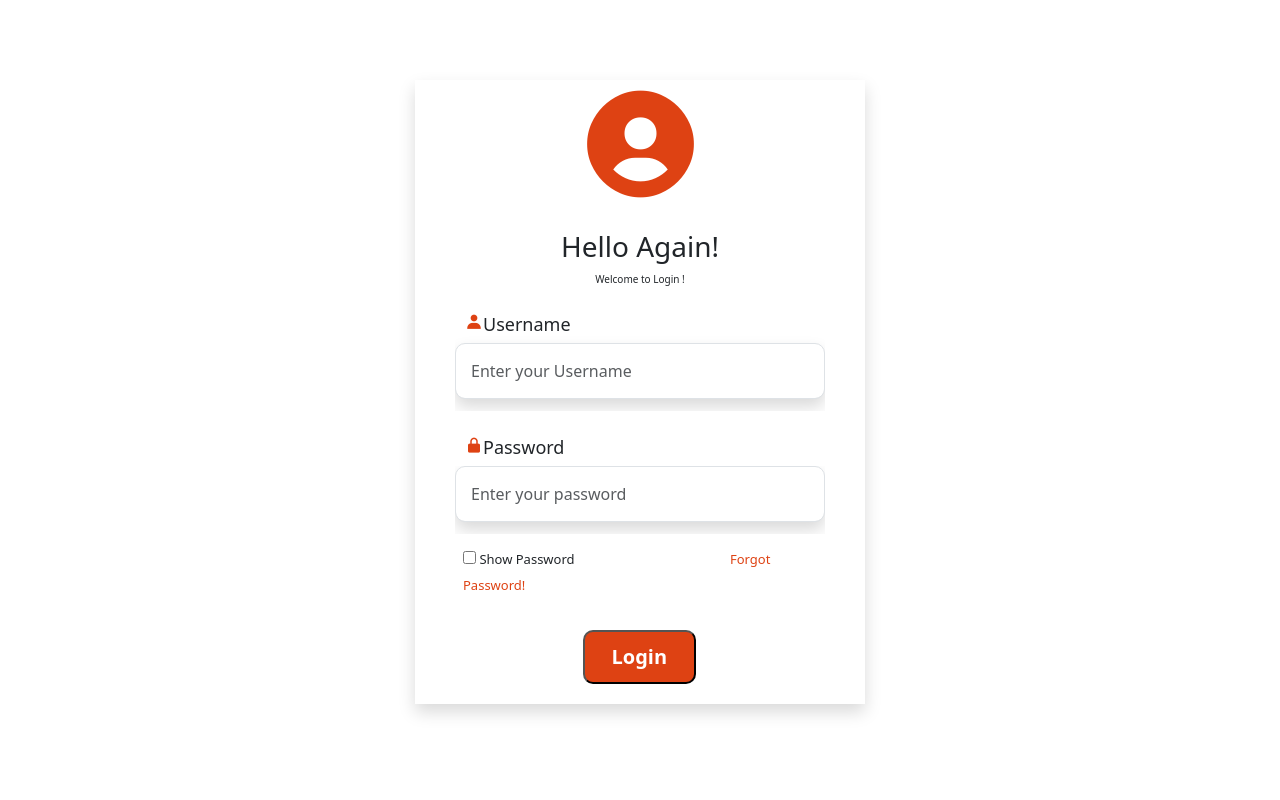
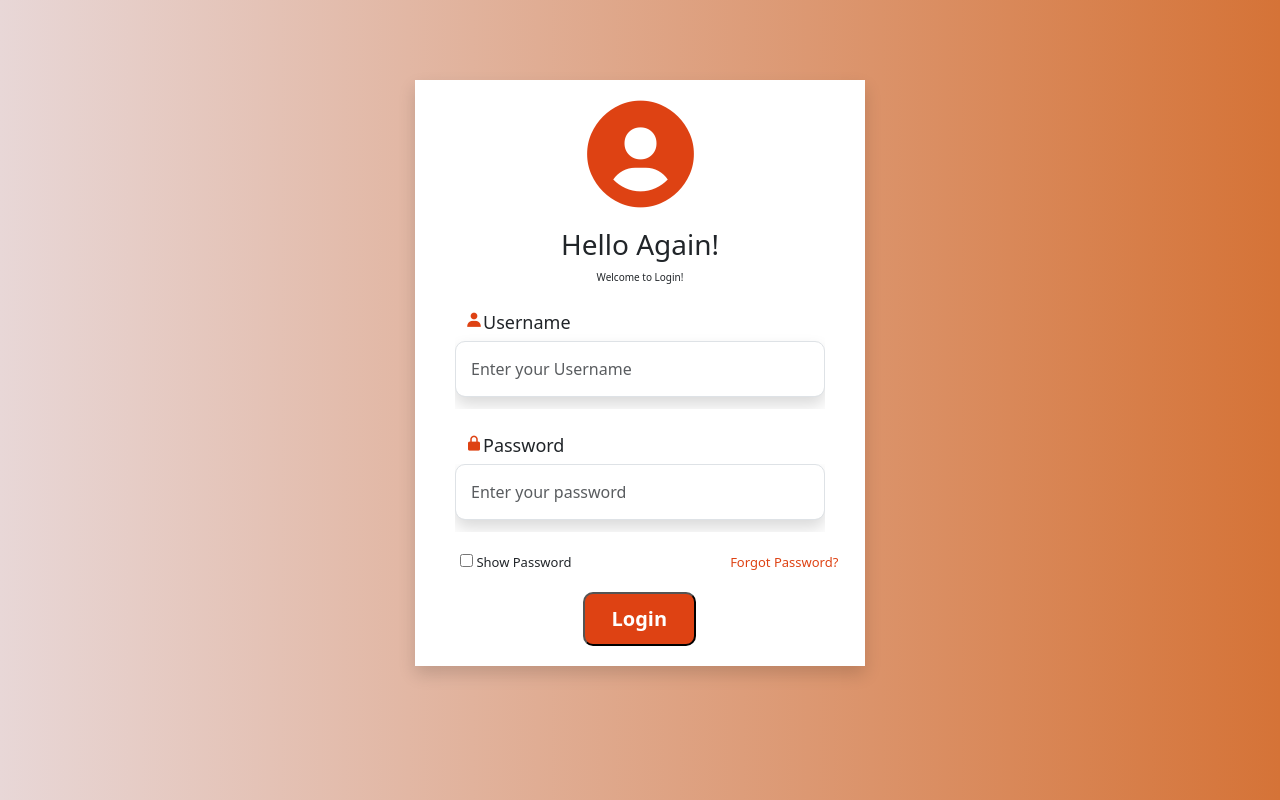
Before and after one commit to ruban-04/User-Authentication, a plain HTML site: page index.html in a window 1280 px wide. Drawn offline with nearby package versions, Linux system fonts and the light colour scheme.

Commit message:
Today Update

```diff
--- a/index.html
+++ b/index.html
@@ -11,37 +11,36 @@
 </head>
 <body>
 
+<div class="container-fluid">
+    <form action="" id="formpage" class="shadow">
+        <i class='bx bxs-user-circle' id="icon1"></i>
 
-<div class="container">
-    <form action="" id="formpage" class="shadow">
-        <i class='bx bxs-user-circle'id="icon1" ></i>
+        <h3 class="headline pt-1">Hello Again!</h3>
+        <p class="welcome">Welcome to Login!</p>
 
-        <h3 class="headline pt-3">Hello Again!</h3>
-        <p class="welcome">Welcome to Login ! </p>
         <div class="input-type">
-            <label for="username"><i class='bx bxs-user 'id="icon2"></i>Username </i></label>
-            <input type="text" class="shadow form-control" placeholder="Enter your Username"  name="username" id="userName">
+            <label for="username"><i class='bx bxs-user' id="icon2"></i>Username</label>
+            <input type="text" class="shadow form-control" placeholder="Enter your Username" name="username" id="userName">
             <div id="nameError"></div>
         </div>
+
         <div class="input-type">
-            <label for="password"><i class='bx bxs-lock-alt' id="icon3" ></i>Password </i></label>
+            <label for="password"><i class='bx bxs-lock-alt' id="icon3"></i>Password</label>
             <div class="insert-icon">
-            <input type="password" class="shadow form-control" placeholder="Enter your password" name="password" id="password">
-
+                <input type="password" class="shadow form-control" placeholder="Enter your password" name="password" id="password">
             </div>
             <div id="passwordError"></div>
-
-            <div class="checkbox mt-3">
-                <input type="checkbox" class="check"> Show Password
-                <a class="forgot" href="">Forgot Password!</a>
-                </div>
         </div>
 
+        <div class="checkbox mt-3">
+            <input type="checkbox" style="accent-color: rgb(222, 66, 19);margin-top: 6px;  cursor: pointer;" class="check" id="showPassword"> Show Password
+            <a class="forgot" href="#">Forgot Password?</a>
+        </div>
 
-        <button class="login" onclick="MyButton(event)">Login</button>
+        <button type="button" class="login" onclick="MyButton(event)">Login</button>
     </form>
+</div>
 
-
+<script src="index.js"></script>
 </body>
-<script src="index.js"></script>
 </html>
--- a/index.js
+++ b/index.js
@@ -1,3 +1,8 @@
+document.getElementById('showPassword').addEventListener('change', function() {
+    const passwordField = document.getElementById('password');
+    passwordField.type = this.checked ? 'text' : 'password';
+});
+
 function MyButton(event) {
     event.preventDefault();
 
@@ -50,7 +55,8 @@ function MyButton(event) {
 async function submitForm(data) {
     try {
 
-        const response = await fetch(' https://hastin-container.com/staging/app/auth/login', {
+        const response = await fetch('https://hastin-container.com/staging/app/auth/login',
+             {
             method: 'POST',
             headers: {
                 'Content-Type': 'application/json',
@@ -61,13 +67,9 @@ async function submitForm(data) {
         if (response.ok) {
             const result = await response.json();
             console.log("User Login Successfully:", result);
+            alert("User Login Successfully!");
+            document.getElementById('formpage').reset();
 
-
-            alert("User Login Successfully!");
-
-
-            document.getElementById('userForm').reset();
-            fetchUserData();
         } else {
 
             throw new Error("Login failed");
@@ -79,6 +81,6 @@ async function submitForm(data) {
     }
 }
 
-        submitForm(data);
+      submitForm(data);
     }
 }
--- a/style.css
+++ b/style.css
@@ -4,10 +4,16 @@
     box-sizing: border-box;
     overflow: hidden;
 }
+.container-fluid{
+    background: linear-gradient(90deg, rgba(2,0,36,1) 0%, rgb(232, 215, 215) 0%, rgb(213, 115, 55) 100%);
+    /* background: white;  */
+    height: 100vh;
+}
 #icon1{
     font-size: 8rem;
     color:rgb(222, 66, 19);
     margin-left: 10.1rem;
+    margin-top: 10px;
 
 }
 #icon2{
@@ -20,9 +26,11 @@
 }
 
 #formpage{
-    background-color: white;
+    /* background: linear-gradient(90deg, rgba(2,0,36,1) 0%, rgb(232, 215, 215) 0%, rgb(129, 222, 241) 100%);  */
     width: 450px;
     margin: 10vh auto;
+    background: white;
+
 }
 .headline{
     text-align: center;
@@ -80,11 +88,12 @@
 .checkbox{
     text-decoration: none;
     font-size: 13px;
-    margin-left: 8px;
+    margin-left: 45px;
+
  }
  .forgot{
     text-decoration: none;
     font-size: 13px;
-    margin-left: 9.5rem;
+    margin-left: 9.7rem;
     color:rgb(222, 66, 19);
 }
```
